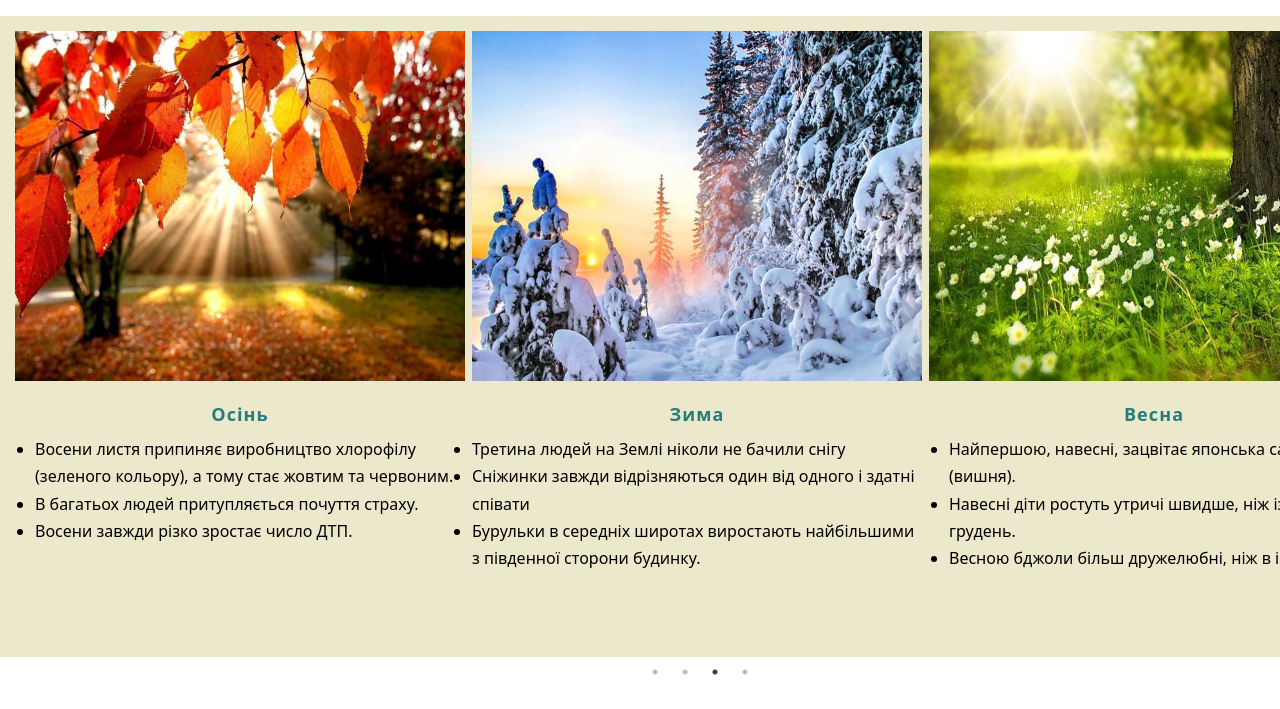
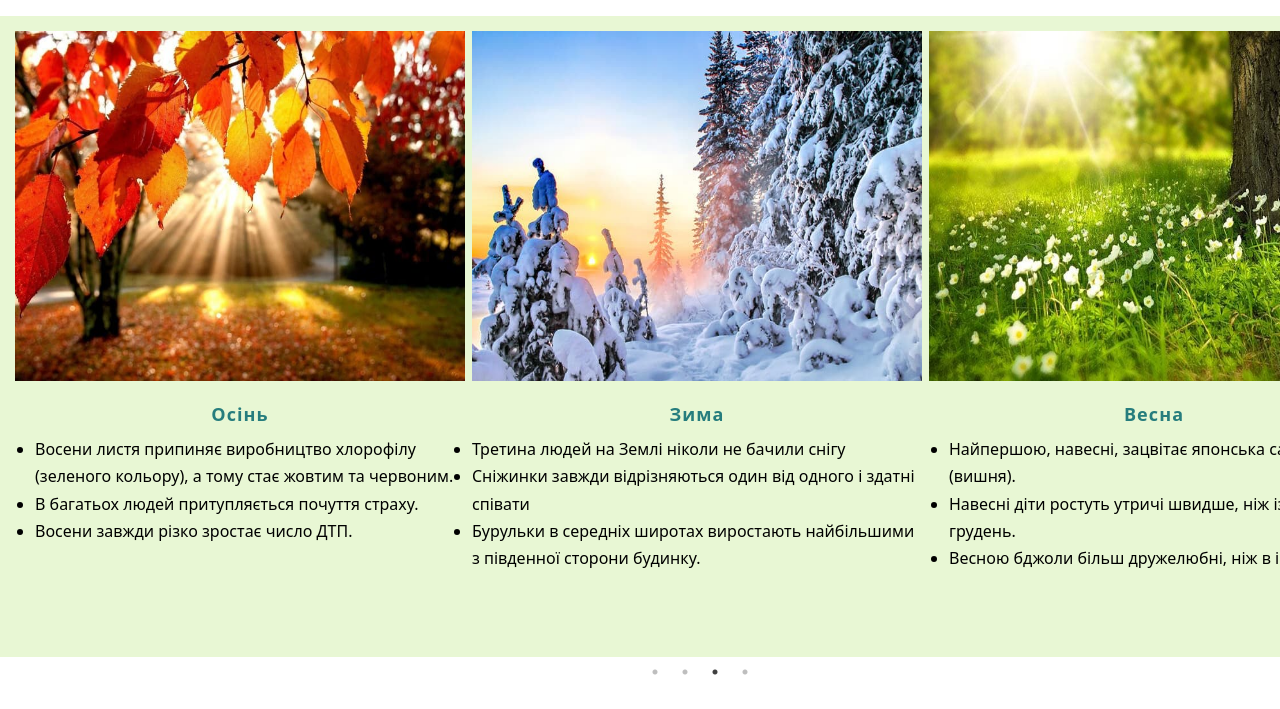
Before and after one commit to LyudmilaMax/Slider-season, a plain HTML site: page index.html in a window 1280 px wide. Shown: the part 91-800 px from the top of the page. Drawn offline with nearby package versions, Linux system fonts and the light colour scheme.

Commit message:
Update styles.css

```diff
--- a/css/styles.css
+++ b/css/styles.css
@@ -40,7 +40,7 @@ ol {
     padding: 15px 15px;
     margin-left: auto;
     margin-right: auto;
-    background-color: hsl(53, 47%, 86%);
+    background-color: hsl(86, 70%, 90%);
 }
 
 .slick-prev:before,
```
